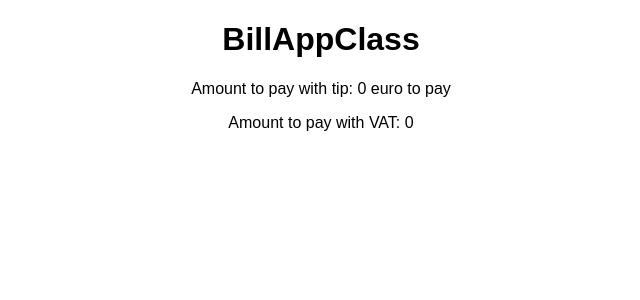
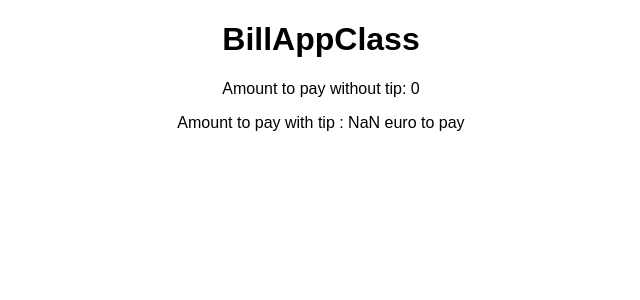
Before and after one commit to MariuszRozycki/R-S_module-4-assignments, a React (Create React App) app: page / in a window 1280 px wide. Both pictures are taken after a click on the button "Count amount". Shown: the top 300 px of the page, without its empty margins (319-959 px from the left). Built offline with nearby package versions, Linux system fonts and the light colour scheme.

Commit message:
feat: value === 0, how to call such if in line 63?

```diff
--- a/src/BillApp/BillAppClass.js
+++ b/src/BillApp/BillAppClass.js
@@ -5,38 +5,38 @@ class BillAppClass extends React.Component {
   state = {
     amountValue: 0,
     vat: 20,
-    amountValueWithVat: '',
     tipValue: '',
     amount: '',
     clicked: false
   }
 
   amountValueHandler = (event) => {
-    const currentAmountValue = parseFloat(event.target.value);
+    const currentAmountValue = parseFloat(event.target.value) + (parseFloat(event.target.value) * parseFloat(this.state.vat) / 100);
     this.setState({
-      amountValue: currentAmountValue
+      amountValue: currentAmountValue + ' euro to pay',
     })
+    console.log('currentAmountValue', currentAmountValue);
   }
 
 
   tipValueHandler = (event) => {
     const chooseTipValue = parseFloat(event.target.value);
-
+    console.log('chooseTipValue', chooseTipValue);
     this.setState({
-      tipValue: chooseTipValue
+      tipValue: chooseTipValue + '%',
     })
+    console.log('chooseTipValue', chooseTipValue);
+    console.log('chooseTipValue', typeof chooseTipValue);
   }
 
-
   countAmount = () => {
-    const sumWithTip = this.state.amountValue + (this.state.amountValue * this.state.tipValue / 100);
-    const sumWithVat = parseFloat(this.state.amountValue) + (parseFloat(this.state.amountValue) * parseFloat(this.state.vat)) / 100;
+    const sumWithTip = parseFloat(this.state.amountValue) + (parseFloat(this.state.amountValue) * parseFloat(this.state.tipValue) / 100);
 
     this.setState({
       amount: sumWithTip + ' euro to pay',
-      amountValueWithVat: sumWithVat,
       clicked: !this.state.clicked
     })
+    console.log('sumWithTip', sumWithTip);
   }
 
   render() {
@@ -45,14 +45,28 @@ class BillAppClass extends React.Component {
       margin: '10px auto'
     }
 
+
     if (this.state.clicked) {
+      console.log(typeof this.state.tipValue);
+      console.log(this.state.tipValue);
       return (
         <div>
           <h1>
             BillAppClass
           </h1>
-          <p>Amount to pay with tip: {this.state.amount}</p>
-          <p>Amount to pay with VAT: {this.state.amountValueWithVat}</p>
+          <p>Amount to pay without tip: {this.state.amountValue}</p>
+          <p>Amount to pay with tip {this.state.tipValue}: {this.state.amount}</p>
+        </div>
+      )
+    }
+    // Jak uruchomic ponizszy warunek?
+    if (!this.state.tipValue && this.state.clicked) {
+      console.log('this.state.tipValue', this.state.tipValue);
+      return (
+        <div>
+          <h1>BillAppClass</h1>
+          <p>You are @$$hole! Didn't give any tip!: {this.state.amountValue}</p>
+          <p>Amount to pay without tip: {this.state.amountValue}</p>
         </div>
       )
     }
@@ -65,7 +79,8 @@ class BillAppClass extends React.Component {
         <form>
           <input style={styles} placeholder='Enter amount' type="number" onChange={this.amountValueHandler} />
           <select style={styles} name="tip" id="tip" onChange={this.tipValueHandler}>
-            <option value=' '>Choose tip value</option>
+            <option>Choose tip value</option>
+            <option value="0">0%</option>
             <option value="5">5%</option>
             <option value="10">10%</option>
             <option value="15">15%</option>
```
